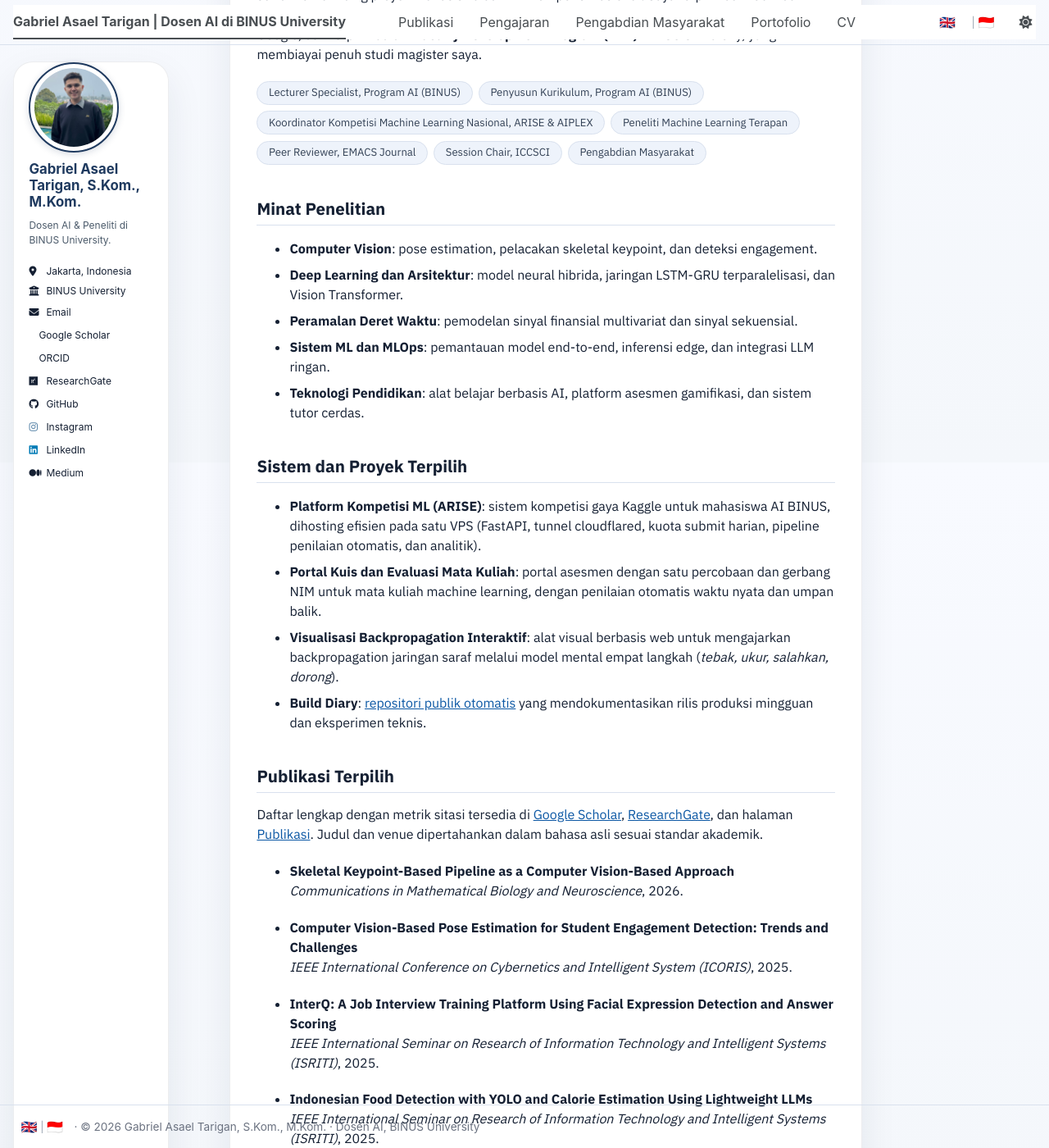
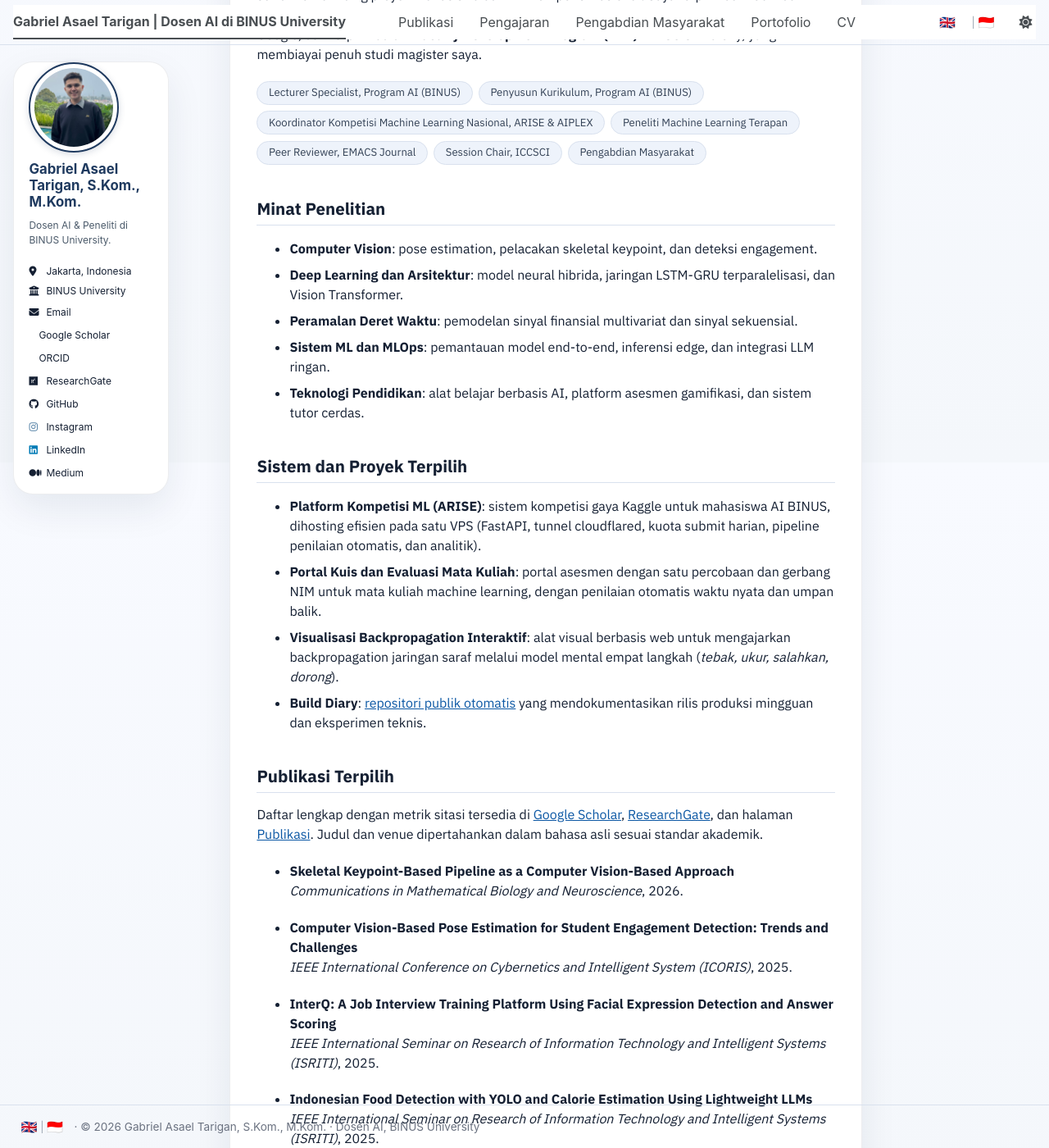
Before and after one commit to asaeltarigan/id, a Jekyll site: the page built from _pages/about.md, in a window 1280 px wide and 1400 px high, scrolled down 336 px. Shown: the whole window at 82% size. Built offline with Jekyll 4.4.1, drawn with Linux system fonts in a browser that asks for light colours; a style sheet for code colours, icons or effects is not loaded.

Commit message:
Sidebar: tinggi otomatis

```diff
--- a/_includes/head.html
+++ b/_includes/head.html
@@ -101,4 +101,4 @@
 <link rel="preconnect" href="https://fonts.gstatic.com" crossorigin>
 <link href="https://fonts.googleapis.com/css2?family=IBM+Plex+Sans:wght@400;500;600;700&display=swap" rel="stylesheet">
 <link rel="stylesheet" href="{{ base_path }}/assets/css/main.css">
-<link rel="stylesheet" href="{{ base_path }}/assets/css/custom.css?v=34">
+<link rel="stylesheet" href="{{ base_path }}/assets/css/custom.css?v=35">
--- a/assets/css/custom.css
+++ b/assets/css/custom.css
@@ -489,6 +489,7 @@ a:hover, a:focus { color: var(--ds-accent-strong); }
   border-radius: var(--ds-radius);
   box-shadow: var(--ds-shadow);
   padding: 1.15rem 1.15rem 0.5rem;
+  height: auto;                /* theme forces 100vh -> dead space under the links */
 }
 
 /* Masthead + footer ride the gradient instead of painting white */
```
